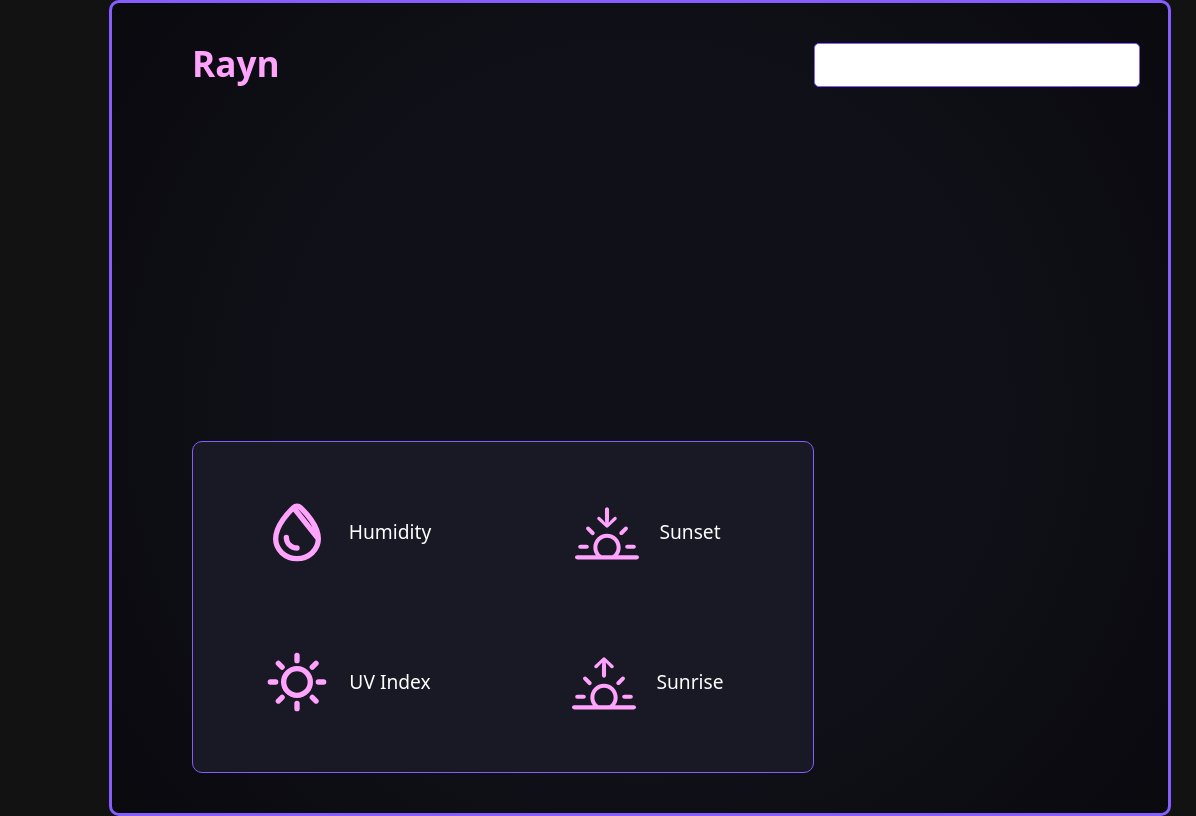
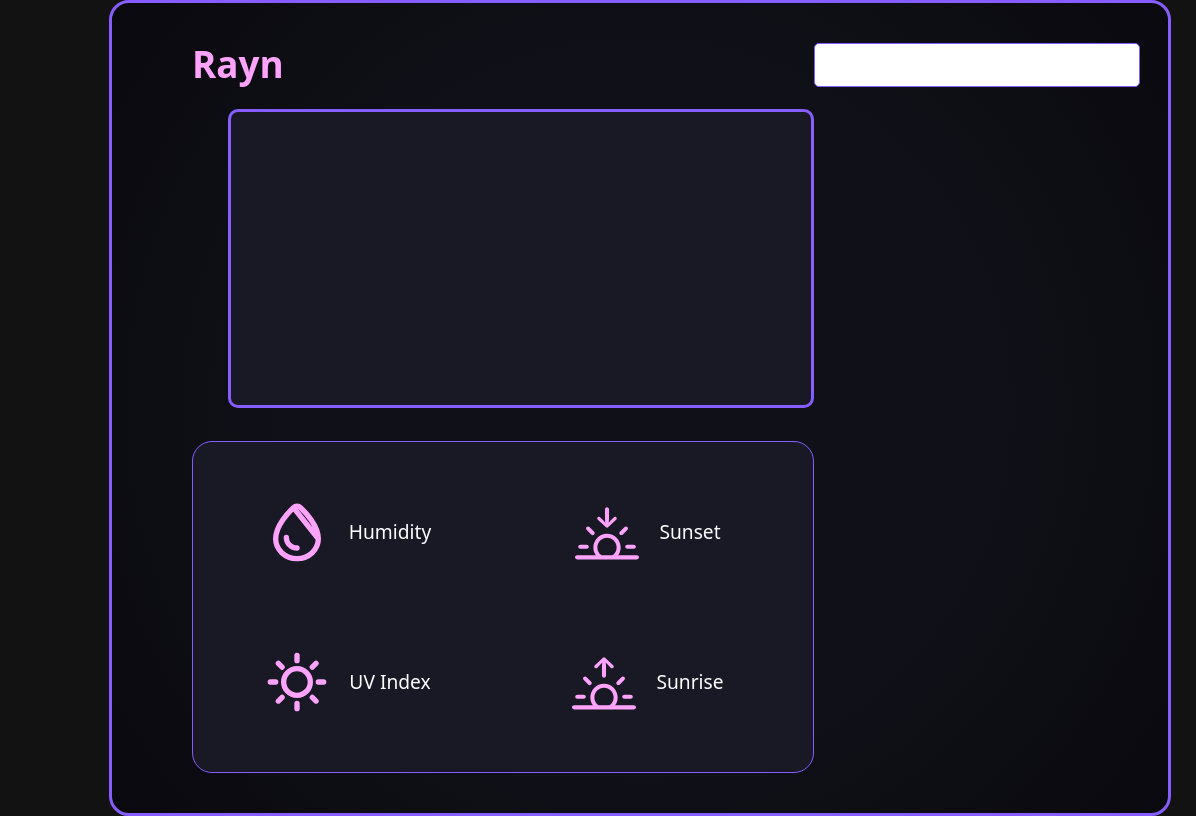
Before and after one commit to Nxlq/weather-app, a website built with webpack: page dist/index.html in a window 1280 px wide. Shown: the full height of the page, 0-1196 px from the left. Built offline with nearby package versions, Linux system fonts and the light colour scheme; no server answers.

Commit message:
style chart

```diff
--- a/src/styles.css
+++ b/src/styles.css
@@ -358,11 +358,12 @@ template {
   --background-color: #191825;
   /* --background-color: rgb(249, 247, 255); */
   --logo-color: #ffa3fd;
+  --border-radius: 20px;
   /* --logo-color: rgb(125, 131, 232); */
   font-family: system-ui, -apple-system, BlinkMacSystemFont, "Segoe UI", Roboto,
     Oxygen, Ubuntu, Cantarell, "Open Sans", "Helvetica Neue", sans-serif;
   --weather-display-bigfont: 7.5rem;
-  --weather-display-smallfont: 2.5rem;
+  --weather-display-smallfont: 2.2rem;
 }
 
 body {
@@ -394,14 +395,14 @@ h5 {
   width: 70%;
   padding: 40px 80px;
   border: solid 3px var(--border-color);
-  border-radius: 10px;
+  border-radius: var(--border-radius);
   display: grid;
   grid-template: 1fr 5fr 5fr / 1fr 2fr;
 }
 
 .logo {
   color: var(--logo-color);
-  font-size: 2.2rem;
+  font-size: 2.3rem;
 }
 
 .content-header-right {
@@ -435,7 +436,7 @@ h5 {
   background-position: center;
   height: 22rem;
   border: solid 2px var(--border-color);
-  border-radius: 10px;
+  border-radius: var(--border-radius);
   grid-area: 2 / 1 / 3 / 3;
   padding: 40px;
   margin-bottom: 40px;
@@ -488,7 +489,7 @@ h5 {
   height: 300px;
   width: 600px;
   border: solid 1px var(--border-color);
-  border-radius: 10px;
+  border-radius: var(--border-radius);
   padding: 15px;
   padding-left: 5px;
   display: grid;
@@ -525,3 +526,16 @@ h5 {
   grid-area: 1 / 2 / 2 / 3;
   border-left: var(--border-color);
 }
+
+/* ------- Chart ------- */
+#chart-container {
+  height: 70%;
+  width: 90%;
+  justify-self: flex-end;
+  padding: 30px 10px;
+  background-color: var(--background-color);
+  border: solid 3px var(--border-color);
+  border-radius: 10px;
+  display: flex;
+  justify-content: center;
+}
```
